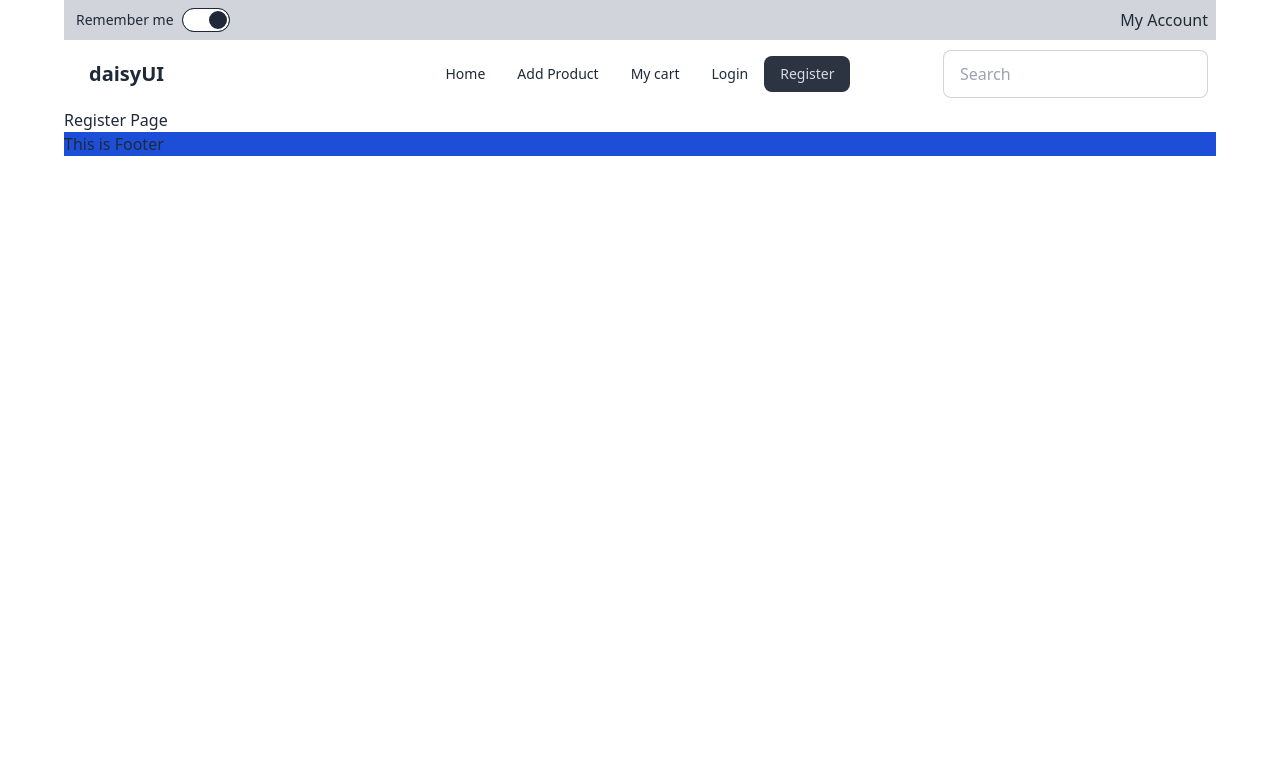
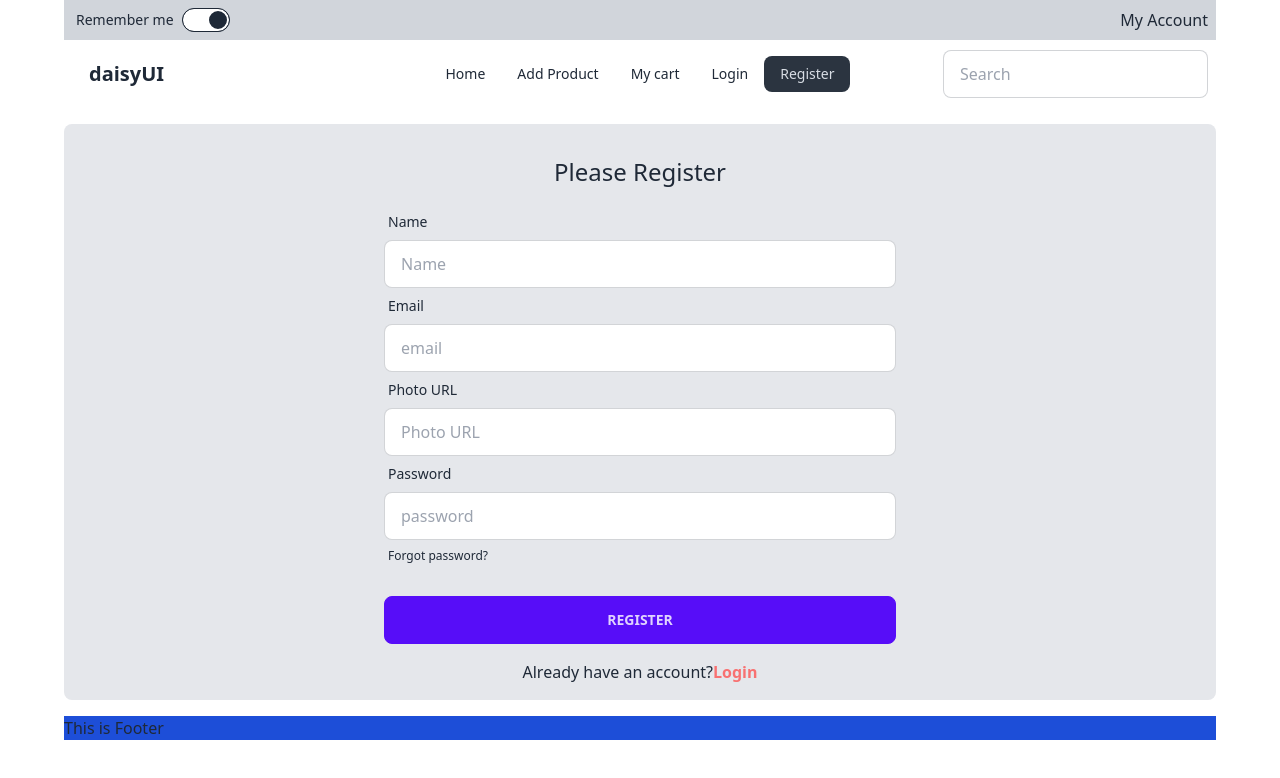
Before and after one commit to nayanrashed/brand-shop-client-rashed, a React (Vite) app: page /register in a window 1280 px wide. Shown: the top 778 px of the page. Built offline with nearby package versions, Linux system fonts and the light colour scheme.

Commit message:
login and Register page created

```diff
--- a/src/pages/Login/Login.jsx
+++ b/src/pages/Login/Login.jsx
@@ -1,11 +1,66 @@
-
+import { Link } from "react-router-dom";
 
 const Login = () => {
-    return (
-        <div>
-            <h2>Login Page</h2>
+  const handleLogin = (e) => {
+    e.preventDefault();
+    const form = e.target;
+    const email = form.email.value;
+    const password = form.password.value;
+    console.log(email, password);
+  };
+  return (
+    <div className="bg-gray-200 px-16 py-4 my-4 rounded-lg">
+      <h2 className="text-2xl text-center my-4">Please Login</h2>
+      <form onSubmit={handleLogin} className="md:w-1/2 mx-auto my-4">
+        <div className="form-control">
+          <label className="label">
+            <span className="label-text">Email</span>
+          </label>
+          <input
+            type="email"
+            placeholder="email"
+            className="input input-bordered"
+            required
+            name="email"
+          />
         </div>
-    );
+        <div className="form-control">
+          <label className="label">
+            <span className="label-text">Password</span>
+          </label>
+          <input
+            type="password"
+            placeholder="password"
+            className="input input-bordered"
+            required
+            name="password"
+          />
+          <label className="label">
+            <a href="#" className="label-text-alt link link-hover">
+              Forgot password?
+            </a>
+          </label>
+        </div>
+        {
+          //   error && <p className="text-red-400">{error}</p>
+        }
+        <div className="form-control mt-6">
+          <button className="btn btn-primary">Login</button>
+        </div>
+      </form>
+      <p className="text-center">or</p>
+      <p className="text-center">
+        Login with <button className="btn btn-outline btn-sm">Google</button>
+      </p>
+
+      <p className="text-center">
+        Do not have an account?
+        <Link to="/register" className="text-red-400 font-bold">
+          Register
+        </Link>
+      </p>
+    </div>
+  );
 };
 
 export default Login;
--- a/src/pages/Register/Register.jsx
+++ b/src/pages/Register/Register.jsx
@@ -1,11 +1,90 @@
-
+import { Link } from "react-router-dom";
 
 const Register = () => {
-    return (
-        <div>
-            <h2>Register Page</h2>
-        </div>
-    );
+  const handleRegister = (e) => {
+    e.preventDefault();
+    const form = e.target;
+    const name = form.name.value;
+    const email = form.email.value;
+    const photo = form.photo.value;
+    const password = form.password.value;
+    console.log(name, email, photo, password);
+  };
+  return (
+    <div>
+      <div className="bg-gray-200 px-16 py-4 my-4 rounded-lg">
+        <h2 className="text-2xl text-center my-4">Please Register</h2>
+        <form onSubmit={handleRegister} className="md:w-1/2 mx-auto my-4">
+          <div className="form-control">
+            <label className="label">
+              <span className="label-text">Name</span>
+            </label>
+            <input
+              type="text"
+              placeholder="Name"
+              className="input input-bordered"
+              required
+              name="name"
+            />
+          </div>
+          <div className="form-control">
+            <label className="label">
+              <span className="label-text">Email</span>
+            </label>
+            <input
+              type="email"
+              placeholder="email"
+              className="input input-bordered"
+              required
+              name="email"
+            />
+          </div>
+          <div className="form-control">
+            <label className="label">
+              <span className="label-text">Photo URL</span>
+            </label>
+            <input
+              type="text"
+              placeholder="Photo URL"
+              className="input input-bordered"
+              required
+              name="photo"
+            />
+          </div>
+          <div className="form-control">
+            <label className="label">
+              <span className="label-text">Password</span>
+            </label>
+            <input
+              type="password"
+              placeholder="password"
+              className="input input-bordered"
+              required
+              name="password"
+            />
+            <label className="label">
+              <a href="#" className="label-text-alt link link-hover">
+                Forgot password?
+              </a>
+            </label>
+          </div>
+          {
+            //   error && <p className="text-red-400">{error}</p>
+          }
+          <div className="form-control mt-6">
+            <button className="btn btn-primary">Register</button>
+          </div>
+        </form>
+
+        <p className="text-center">
+          Already have an account?
+          <Link to="/login" className="text-red-400 font-bold">
+            Login
+          </Link>
+        </p>
+      </div>
+    </div>
+  );
 };
 
 export default Register;
```
